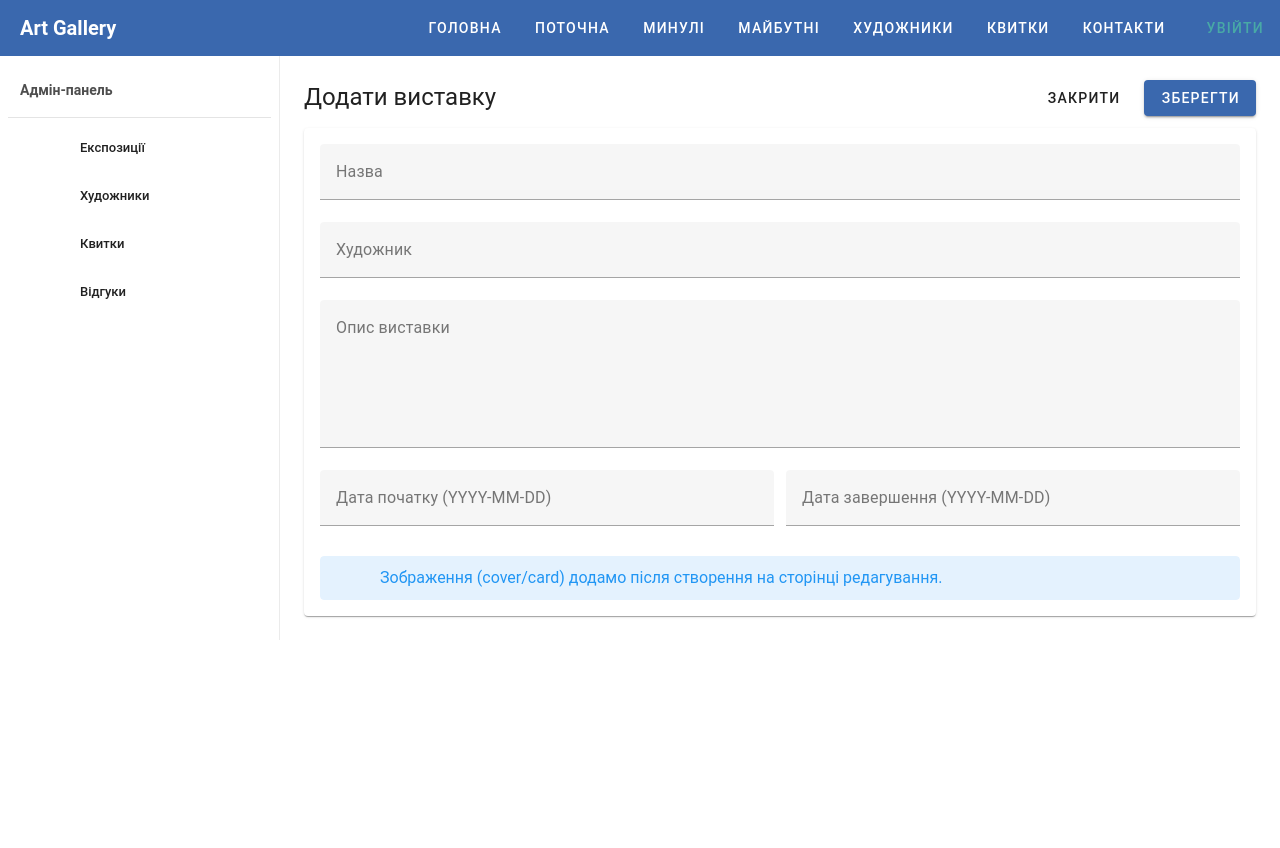
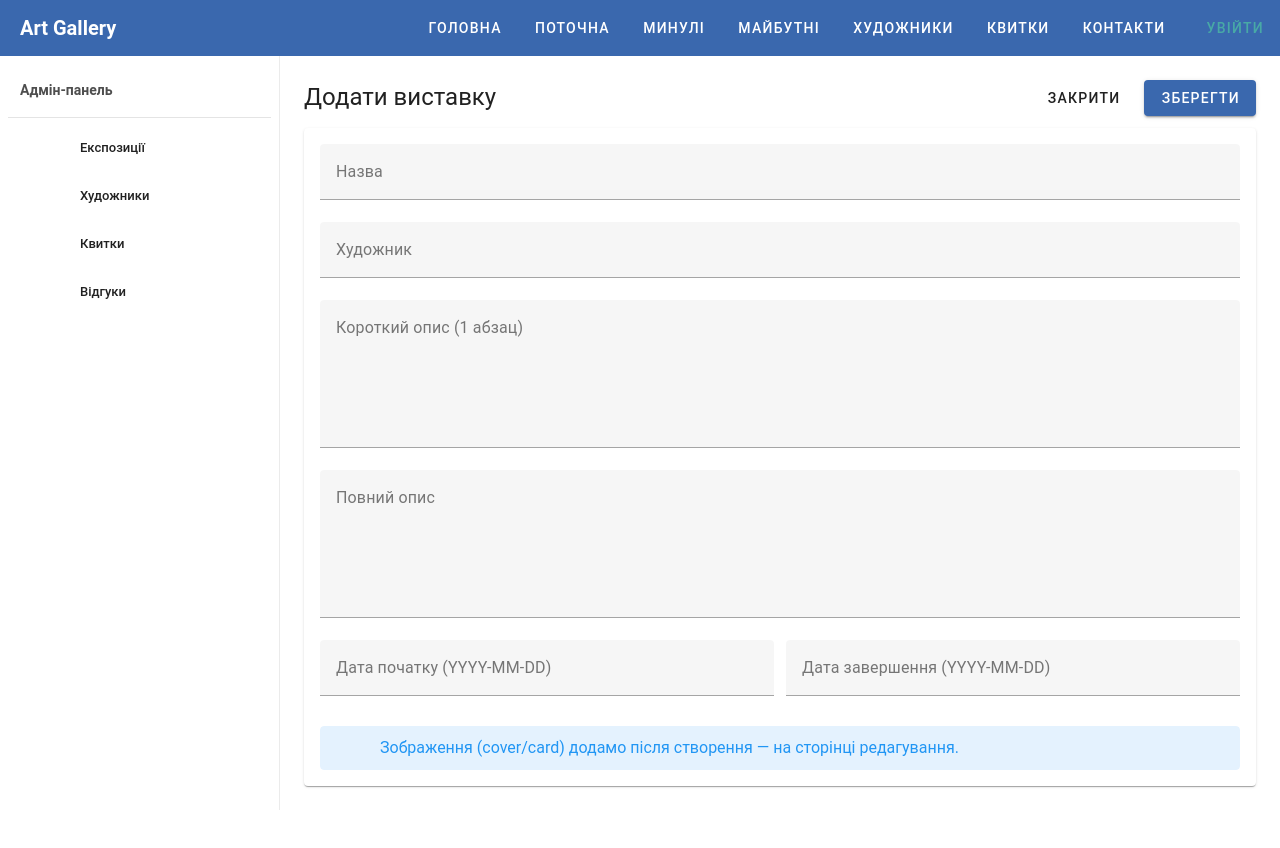
Before and after one commit to Volodymyr-Korolevych/artGallery-2026, a Nuxt app: page /admin/exhibitions/new in a window 1280 px wide. Shown: the top 848 px of the page. Built offline with nearby package versions, Linux system fonts and the light colour scheme; no server answers; the database is empty.

Commit message:
TASK-008: add short (text) field to /admin/exhibitions/new and /admin/exhibitions/[id]

```diff
--- a/pages/admin/exhibitions/[id].vue
+++ b/pages/admin/exhibitions/[id].vue
@@ -114,9 +114,10 @@ const saveExhibition = async () => {
   errorMsg.value = null
   saving.value = true
   try {
-    const payload = { ...form.value }
+    const payload:any = { ...form.value }
     payload.startDate = form.value.startDate ? new Date(form.value.startDate).toISOString() : null
     payload.endDate   = form.value.endDate ? new Date(form.value.endDate).toISOString() : null
+    // short, description уже в form.value; сервер оновить відповідні поля
     const { data, error } = await supabase.from('exhibitions').update(payload).eq('id', id).select('*').single()
     if (error) throw error
     if (data?.isPublished) { title.value = 'Переглянути виставку'; editMode.value = false }
@@ -243,7 +244,9 @@ const saveArtwork = async () => {
         label="Художник"
         :readonly="!editMode"
       />
-      <v-textarea v-model="form.description" :readonly="!editMode" label="Опис виставки" auto-grow />
+
+      <v-textarea v-model="form.short" :readonly="!editMode" label="Короткий опис (1 абзац)" auto-grow />   <!-- NEW -->
+      <v-textarea v-model="form.description" :readonly="!editMode" label="Повний опис" auto-grow />
 
       <div class="grid-2">
         <v-text-field v-model="form.startDate" label="Дата початку" :readonly="true" />
@@ -254,7 +257,7 @@ const saveArtwork = async () => {
         <div>
           <div class="lbl">Cover (фікс. висота 100px, пропорції збережені)</div>
           <div class="row">
-            <v-btn v-if="editMode" variant="tonal" @click="pickCover">Оберіть файл</v-btn>
+            <v-btn v-if="editMode" variant="tonал" @click="pickCover">Оберіть файл</v-btn>
           </div>
           <input ref="coverInput" type="file" accept="image/*" class="hidden" @change="onCoverChange" />
           <v-img v-if="form.coverUrl" :src="form.coverUrl" height="100" contain class="mt-2 rounded-lg img-auto" />
@@ -262,7 +265,7 @@ const saveArtwork = async () => {
         <div>
           <div class="lbl">Card (фікс. висота 100px, пропорції збережені)</div>
           <div class="row">
-            <v-btn v-if="editMode" variant="tonal" @click="pickCard">Оберіть файл</v-btn>
+            <v-btn v-if="editMode" variant="tonал" @click="pickCard">Оберіть файл</v-btn>
           </div>
           <input ref="cardInput" type="file" accept="image/*" class="hidden" @change="onCardChange" />
           <v-img v-if="form.cardUrl" :src="form.cardUrl" height="100" contain class="mt-2 rounded-lg img-auto" />
@@ -287,7 +290,6 @@ const saveArtwork = async () => {
       </div>
     </v-card>
 
-    <!-- ДІАЛОГ: фіксований слот, без фокус-пастки -->
     <v-dialog v-model="dialog" max-width="520" :retain-focus="false">
       <v-card class="pa-4">
         <h2 class="text-subtitle-1 mb-2">Робота {{ currentSlot }}</h2>
@@ -298,7 +300,7 @@ const saveArtwork = async () => {
         <v-textarea v-model="artForm.description" label="Опис" auto-grow />
 
         <div class="row mt-2">
-          <v-btn variant="tonal" @click="pickArtFile">Оберіть файл</v-btn>
+          <v-btn variant="tonал" @click="pickArtFile">Оберіть файл</v-btn>
           <input ref="fileInput" type="file" accept="image/*" class="hidden" @change="onArtFile" />
         </div>
 
--- a/pages/admin/exhibitions/new.vue
+++ b/pages/admin/exhibitions/new.vue
@@ -11,9 +11,10 @@ const artists = ref<any[]>([])
 const form = ref<any>({
   title: '',
   painterId: null,
+  short: '',         // NEW: короткий опис
   description: '',
-  startDate: null, // 'YYYY-MM-DD'
-  endDate: null,   // 'YYYY-MM-DD'
+  startDate: null,   // 'YYYY-MM-DD'
+  endDate: null      // 'YYYY-MM-DD'
 })
 
 const fetchArtists = async () => {
@@ -22,7 +23,8 @@ const fetchArtists = async () => {
 }
 onMounted(fetchArtists)
 
-const isoOrNull = (s: string | null) => s ? new Date(s).toISOString() : null
+// якщо у вас у БД date, Supabase прийме і 'YYYY-MM-DD', і ISO — лишаємо просту гілку
+const toISOorNull = (s: string | null) => s ? new Date(s).toISOString() : null
 
 const close = () => navigateTo('/admin/exhibitions')
 
@@ -36,12 +38,13 @@ const save = async () => {
     const payload:any = {
       title: form.value.title.trim(),
       painterId: form.value.painterId,
+      short: form.value.short || null,           // NEW
       description: form.value.description || '',
-      startDate: isoOrNull(form.value.startDate),
-      endDate: isoOrNull(form.value.endDate),
+      startDate: toISOorNull(form.value.startDate),
+      endDate: toISOorNull(form.value.endDate),
       coverUrl: null,
       cardUrl: null,
-      isPublished: false,
+      isPublished: false
     }
     const { data, error } = await supabase
       .from('exhibitions')
@@ -79,15 +82,17 @@ const save = async () => {
         item-value="id"
         label="Художник"
       />
-      <v-textarea v-model="form.description" label="Опис виставки" auto-grow />
+
+      <v-textarea v-model="form.short"    label="Короткий опис (1 абзац)" auto-grow />  <!-- NEW -->
+      <v-textarea v-model="form.description" label="Повний опис" auto-grow />
 
       <div class="grid-2">
         <v-text-field v-model="form.startDate" label="Дата початку (YYYY-MM-DD)" />
-        <v-text-field v-model="form.endDate" label="Дата завершення (YYYY-MM-DD)" />
+        <v-text-field v-model="form.endDate"   label="Дата завершення (YYYY-MM-DD)" />
       </div>
 
       <v-alert type="info" variant="tonal" density="compact" class="mt-2">
-        Зображення (cover/card) додамо після створення на сторінці редагування.
+        Зображення (cover/card) додамо після створення — на сторінці редагування.
       </v-alert>
     </v-card>
   </div>
```
